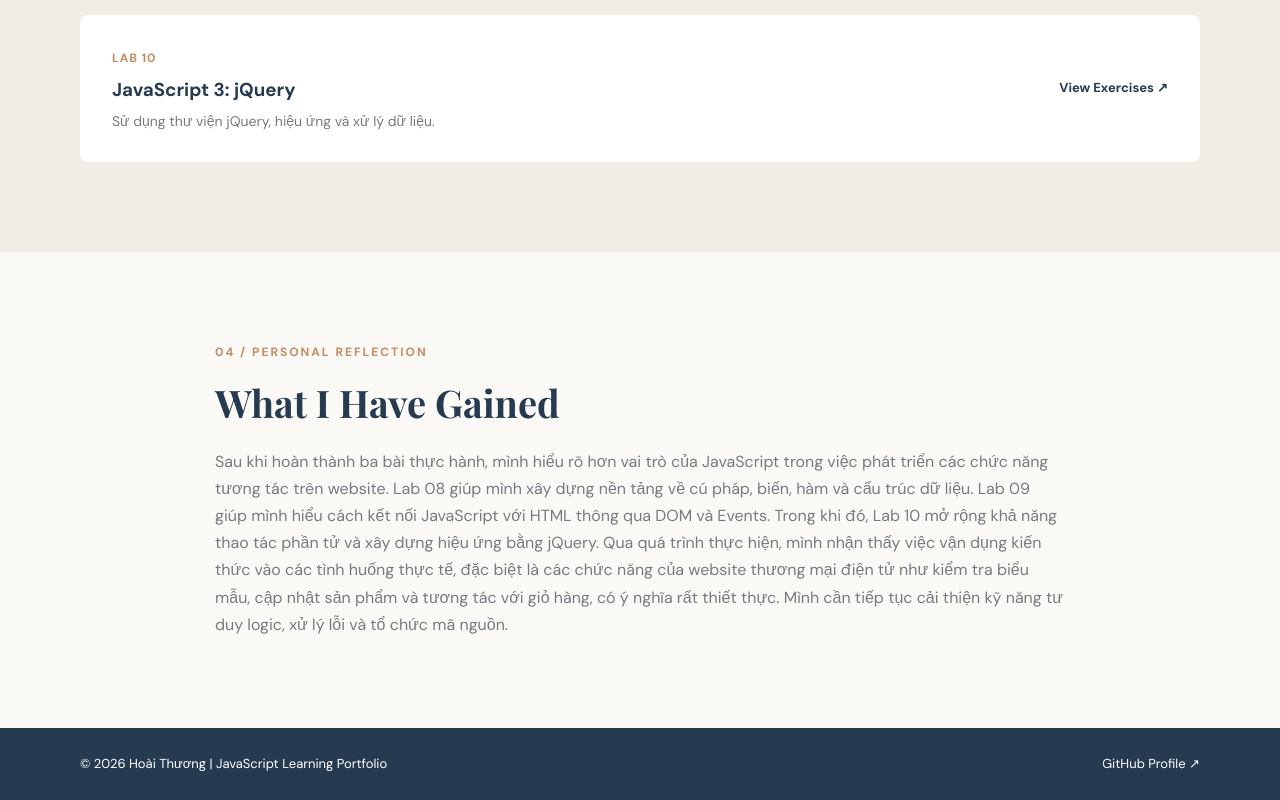
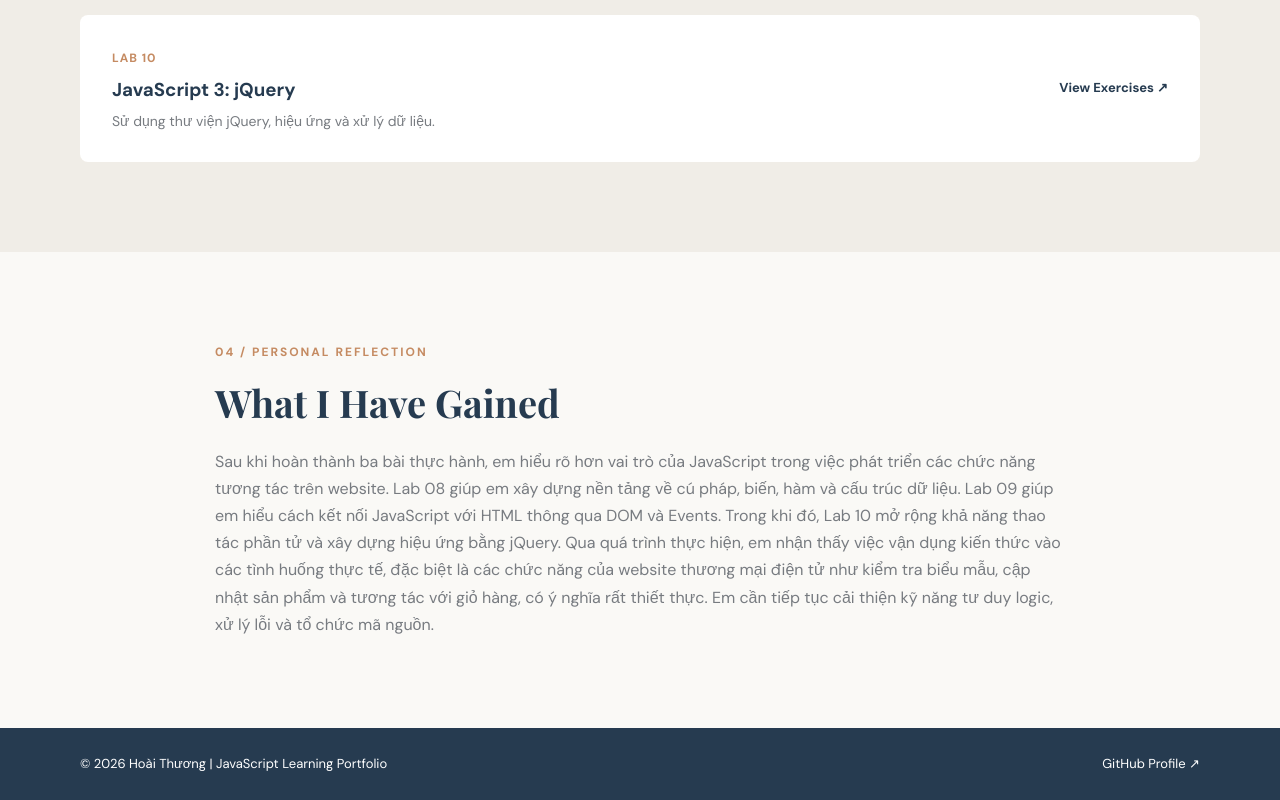
Before and after one commit to nth-thuong1196/PTUDTMDT_CANHAN, a plain HTML site: page JavaScript-Labs/index.html in a window 1280 px wide. Shown: the part 2467-3267 px from the top of the page. Drawn offline with nearby package versions, Linux system fonts and the light colour scheme; a script that the page names is missing.

Commit message:
Update detailpage text

```diff
--- a/JavaScript-Labs/index.html
+++ b/JavaScript-Labs/index.html
@@ -268,20 +268,20 @@
                 <h2>What I Have Gained</h2>
 
                 <p>
-                    Sau khi hoàn thành ba bài thực hành, mình hiểu rõ
+                    Sau khi hoàn thành ba bài thực hành, em hiểu rõ
                     hơn vai trò của JavaScript trong việc phát triển
                     các chức năng tương tác trên website. Lab 08 giúp
-                    mình xây dựng nền tảng về cú pháp, biến, hàm và
-                    cấu trúc dữ liệu. Lab 09 giúp mình hiểu cách kết
+                    em xây dựng nền tảng về cú pháp, biến, hàm và
+                    cấu trúc dữ liệu. Lab 09 giúp em hiểu cách kết
                     nối JavaScript với HTML thông qua DOM và Events.
                     Trong khi đó, Lab 10 mở rộng khả năng thao tác
                     phần tử và xây dựng hiệu ứng bằng jQuery.
-                    Qua quá trình thực hiện, mình nhận thấy việc
+                    Qua quá trình thực hiện, em nhận thấy việc
                     vận dụng kiến thức vào các tình huống thực tế,
                     đặc biệt là các chức năng của website thương mại
                     điện tử như kiểm tra biểu mẫu, cập nhật sản phẩm
                     và tương tác với giỏ hàng, có ý nghĩa rất thiết thực.
-                    Mình cần tiếp tục cải thiện kỹ năng tư duy logic,
+                    Em cần tiếp tục cải thiện kỹ năng tư duy logic,
                     xử lý lỗi và tổ chức mã nguồn.
                 </p>
 
```
Also changed, not shown: JavaScript-Labs/Lab08/index.html (+3 -3 lines), JavaScript-Labs/Lab09/index.html (+4 -4 lines).
